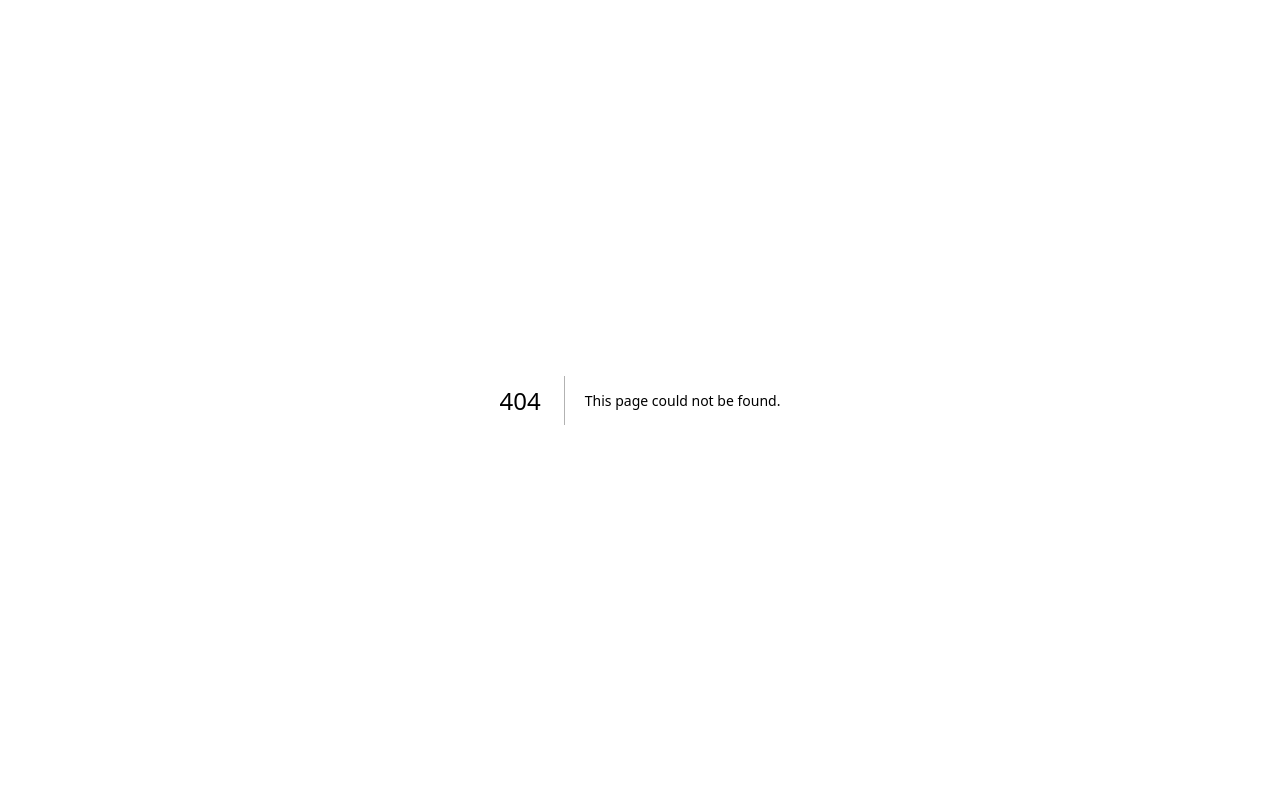
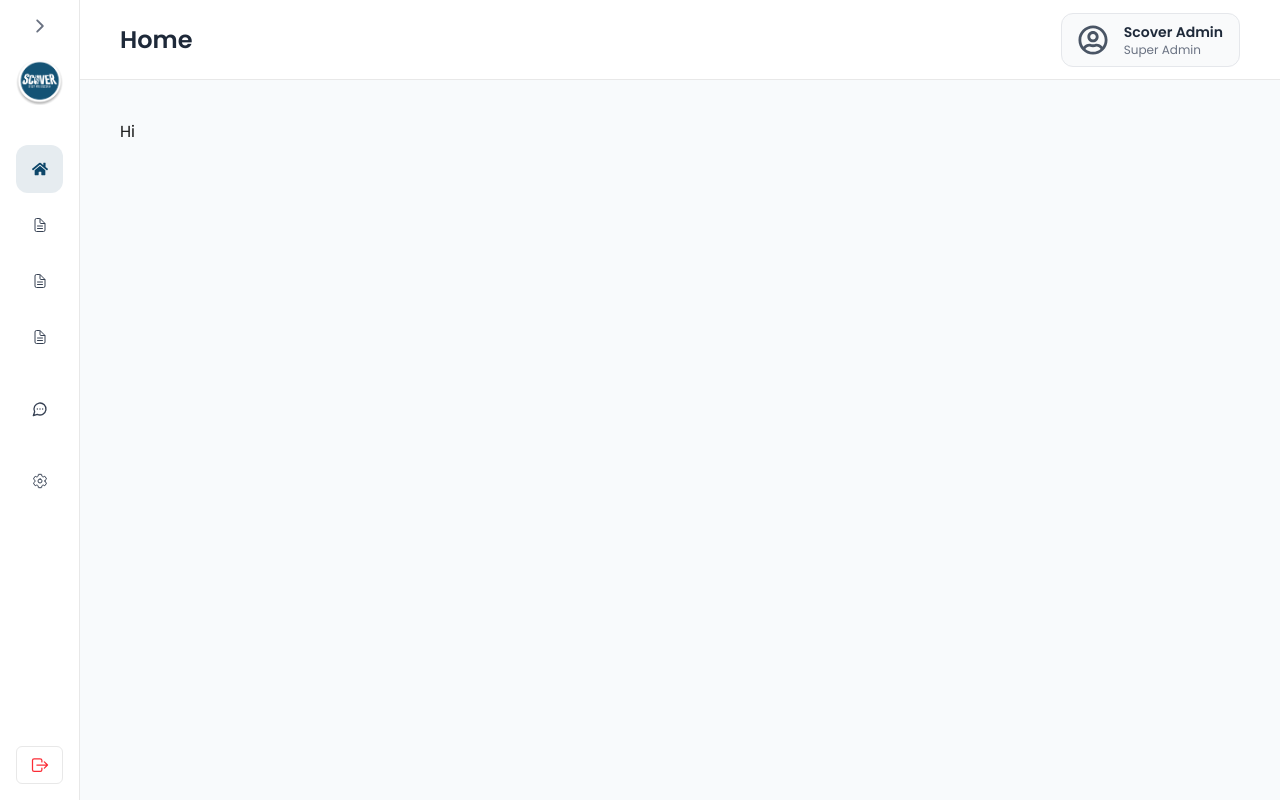
Before and after one commit to bimantaraaryasatya/Quiz_Scover, a Next.js app: page /admin/home in a window 1280 px wide. Before the commit this address had no page. Built offline with nearby package versions, Linux system fonts and the light colour scheme; no server answers.

Commit message:
create dashboard page

```diff
--- /dev/null
+++ b/app/admin/home/layout.tsx
@@ -0,0 +1,21 @@
+import SideBarTemplate from "@/components/SideBarTemplate";
+import MenuList from "../menuList";
+
+export const metadata = {
+   title: 'Dashboard Admin | Quiz Scover',
+   description: 'Quiz Scover'
+}
+
+type PropsLayout = {
+   children: React.ReactNode
+}
+
+const RootLayout = ({ children }: PropsLayout) => {
+   return(
+      <SideBarTemplate title="Home" id="home" menuList={MenuList}>
+         {children}
+      </SideBarTemplate>
+   )
+}
+
+export default RootLayout
--- /dev/null
+++ b/app/admin/home/page.tsx
@@ -0,0 +1,11 @@
+"use client"
+
+import Image from "next/image";
+
+export default function AdminHome() {
+    return (
+        <div className="">
+            <h1>Hi</h1>
+        </div>
+    )
+}
--- /dev/null
+++ b/app/admin/menuList.tsx
@@ -0,0 +1,61 @@
+import { ReactNode } from "react";
+import { FaHome } from "react-icons/fa";
+import { IoDocumentTextOutline } from "react-icons/io5";
+import { LuMessageCircleMore } from "react-icons/lu";
+import { MdQuiz } from "react-icons/md";
+import { IoSettingsOutline } from "react-icons/io5";
+
+interface IPropMenu {
+   id: string,
+   path: string,
+   label: string,
+   icon: ReactNode,
+   category: "dashboard" | "communication" | "settings"
+}
+
+let MenuList: IPropMenu[] = [
+    {
+        id: `home`,
+        path: `/admin/dashboard`,
+        label: `Home`,
+        icon: <FaHome />,
+        category: "dashboard"
+    },
+    {
+        id: `daily-quiz`,
+        path: `/admin/daily-quiz`,
+        label: `Daily Quiz`,
+        icon: <IoDocumentTextOutline/>,
+        category: "dashboard"
+    },
+    {
+        id: `quiz-available`,
+        path: `/admin/quiz-available`,
+        label: `Quiz Available`,
+        icon: <IoDocumentTextOutline/>,
+        category: "dashboard"
+    },
+    {
+        id: `reports`,
+        path: `/admin/reports`,
+        label: `Reports`,
+        icon: <IoDocumentTextOutline/>,
+        category: "dashboard"
+    },
+    {
+        id: `message`,
+        path: '/admin/message',
+        label: 'Message',
+        icon: <LuMessageCircleMore/>,
+        category: "communication"
+    },
+    {
+        id: `settings`,
+        path: '/admin/settings',
+        label: 'Settings',
+        icon: <IoSettingsOutline/>,
+        category: "settings"
+    },
+]
+
+export default MenuList
--- /dev/null
+++ b/app/login/layout.tsx
@@ -0,0 +1,20 @@
+import MenuList from "../admin/menuList"
+
+export const metadata = {
+   title: 'Login | Quiz Scover',
+   description: 'Kos Hunter'
+}
+
+type PropsLayout = {
+   children: React.ReactNode
+}
+
+const RootLayout = ({ children }: PropsLayout) => {
+    return(
+        <>
+            {children}
+        </>
+    )
+}
+
+export default RootLayout
--- /dev/null
+++ b/app/login/page.tsx
@@ -0,0 +1,11 @@
+"use client"
+
+import Image from "next/image";
+
+export default function Login() {
+    return (
+        <div className="">
+            <h1>Hi</h1>
+        </div>
+    )
+}
--- a/app/page.tsx
+++ b/app/page.tsx
@@ -17,8 +17,8 @@ export default function Home() {
           <MainButton className="w-fit" type="submit" onClick={() => router.push("/testing")}>
             <p>Check Dashboard</p>
           </MainButton>
-          <ActiveButton className="w-fit" type="submit" onClick={() => alert("Button clicked!")}>
-            <p>Active</p>
+          <ActiveButton className="w-fit" type="submit" onClick={() => router.push("/admin/home")}>
+            <p>Admin Dashboard</p>
           </ActiveButton>
           <SubmitButton className="w-fit" type="submit" onClick={() => alert("Button clicked!")}>
             <p>Submit</p>
--- /dev/null
+++ b/app/student/home/layout.tsx
@@ -0,0 +1,21 @@
+import SideBarTemplate from "@/components/SideBarTemplate";
+import MenuList from "../menuList";
+
+export const metadata = {
+   title: 'Dashboard Student | Quiz Scover',
+   description: 'Quiz Scover'
+}
+
+type PropsLayout = {
+   children: React.ReactNode
+}
+
+const RootLayout = ({ children }: PropsLayout) => {
+   return(
+      <SideBarTemplate title="Home" id="home" menuList={MenuList}>
+         {children}
+      </SideBarTemplate>
+   )
+}
+
+export default RootLayout
--- /dev/null
+++ b/app/student/home/page.tsx
@@ -0,0 +1,11 @@
+"use client"
+
+import Image from "next/image";
+
+export default function TentorHome() {
+    return (
+        <div className="">
+            <h1>Hi</h1>
+        </div>
+    )
+}
--- /dev/null
+++ b/app/student/menuList.tsx
@@ -0,0 +1,61 @@
+import { ReactNode } from "react";
+import { FaHome } from "react-icons/fa";
+import { IoDocumentTextOutline } from "react-icons/io5";
+import { LuMessageCircleMore } from "react-icons/lu";
+import { MdQuiz } from "react-icons/md";
+import { IoSettingsOutline } from "react-icons/io5";
+
+interface IPropMenu {
+   id: string,
+   path: string,
+   label: string,
+   icon: ReactNode,
+   category: "dashboard" | "communication" | "settings"
+}
+
+let MenuList: IPropMenu[] = [
+    {
+        id: `home`,
+        path: `/admin/dashboard`,
+        label: `Home`,
+        icon: <FaHome />,
+        category: "dashboard"
+    },
+    {
+        id: `daily-quiz`,
+        path: `/admin/daily-quiz`,
+        label: `Daily Quiz`,
+        icon: <IoDocumentTextOutline/>,
+        category: "dashboard"
+    },
+    {
+        id: `quiz-available`,
+        path: `/admin/quiz-available`,
+        label: `Quiz Available`,
+        icon: <IoDocumentTextOutline/>,
+        category: "dashboard"
+    },
+    {
+        id: `reports`,
+        path: `/admin/reports`,
+        label: `Reports`,
+        icon: <IoDocumentTextOutline/>,
+        category: "dashboard"
+    },
+    {
+        id: `message`,
+        path: '/admin/message',
+        label: 'Message',
+        icon: <LuMessageCircleMore/>,
+        category: "communication"
+    },
+    {
+        id: `settings`,
+        path: '/admin/settings',
+        label: 'Settings',
+        icon: <IoSettingsOutline/>,
+        category: "settings"
+    },
+]
+
+export default MenuList
--- /dev/null
+++ b/app/tentor/home/layout.tsx
@@ -0,0 +1,21 @@
+import SideBarTemplate from "@/components/SideBarTemplate";
+import MenuList from "../menuList";
+
+export const metadata = {
+   title: 'Dashboard Tentor | Quiz Scover',
+   description: 'Quiz Scover'
+}
+
+type PropsLayout = {
+   children: React.ReactNode
+}
+
+const RootLayout = ({ children }: PropsLayout) => {
+   return(
+      <SideBarTemplate title="Home" id="home" menuList={MenuList}>
+         {children}
+      </SideBarTemplate>
+   )
+}
+
+export default RootLayout
--- /dev/null
+++ b/app/tentor/home/page.tsx
@@ -0,0 +1,11 @@
+"use client"
+
+import Image from "next/image";
+
+export default function TentorHome() {
+    return (
+        <div className="">
+            <h1>Hi</h1>
+        </div>
+    )
+}
--- /dev/null
+++ b/app/tentor/menuList.tsx
@@ -0,0 +1,61 @@
+import { ReactNode } from "react";
+import { FaHome } from "react-icons/fa";
+import { IoDocumentTextOutline } from "react-icons/io5";
+import { LuMessageCircleMore } from "react-icons/lu";
+import { MdQuiz } from "react-icons/md";
+import { IoSettingsOutline } from "react-icons/io5";
+
+interface IPropMenu {
+   id: string,
+   path: string,
+   label: string,
+   icon: ReactNode,
+   category: "dashboard" | "communication" | "settings"
+}
+
+let MenuList: IPropMenu[] = [
+    {
+        id: `home`,
+        path: `/admin/dashboard`,
+        label: `Home`,
+        icon: <FaHome />,
+        category: "dashboard"
+    },
+    {
+        id: `daily-quiz`,
+        path: `/admin/daily-quiz`,
+        label: `Daily Quiz`,
+        icon: <IoDocumentTextOutline/>,
+        category: "dashboard"
+    },
+    {
+        id: `quiz-available`,
+        path: `/admin/quiz-available`,
+        label: `Quiz Available`,
+        icon: <IoDocumentTextOutline/>,
+        category: "dashboard"
+    },
+    {
+        id: `reports`,
+        path: `/admin/reports`,
+        label: `Reports`,
+        icon: <IoDocumentTextOutline/>,
+        category: "dashboard"
+    },
+    {
+        id: `message`,
+        path: '/admin/message',
+        label: 'Message',
+        icon: <LuMessageCircleMore/>,
+        category: "communication"
+    },
+    {
+        id: `settings`,
+        path: '/admin/settings',
+        label: 'Settings',
+        icon: <IoSettingsOutline/>,
+        category: "settings"
+    },
+]
+
+export default MenuList
```
